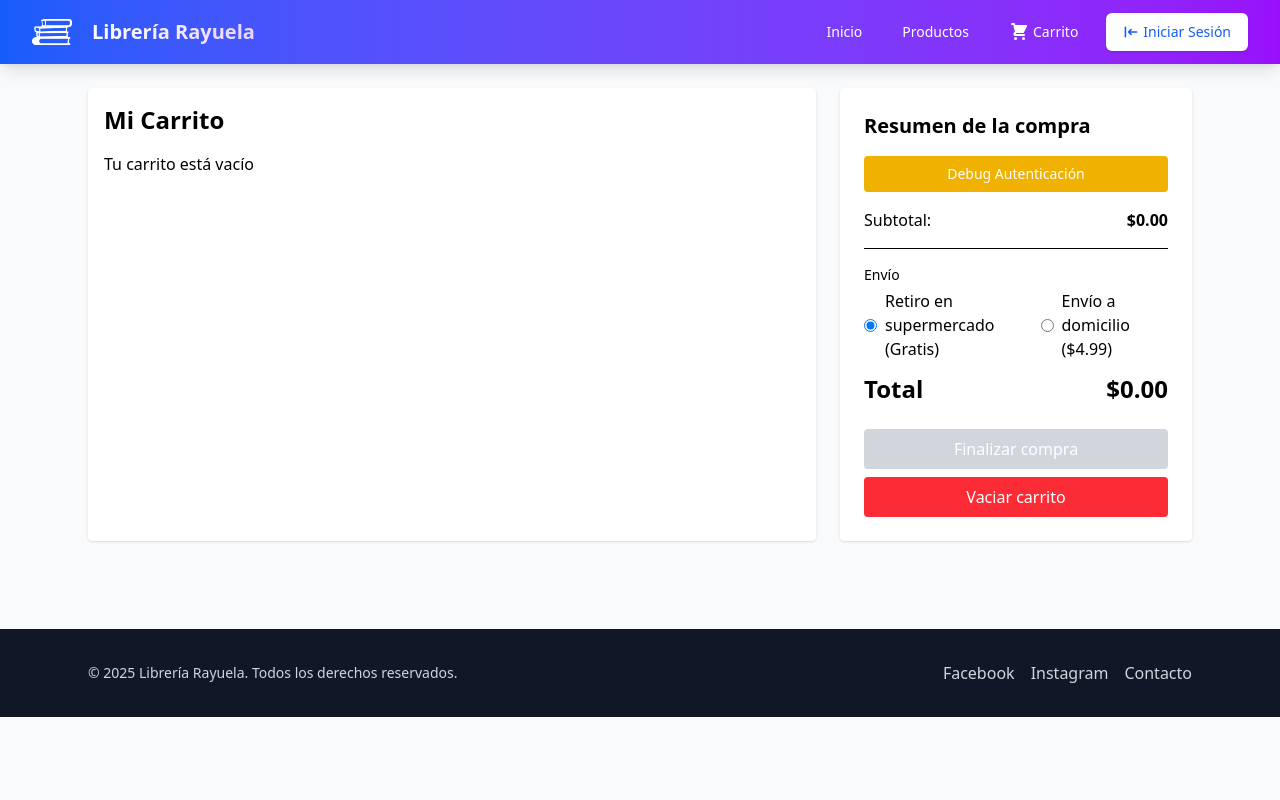
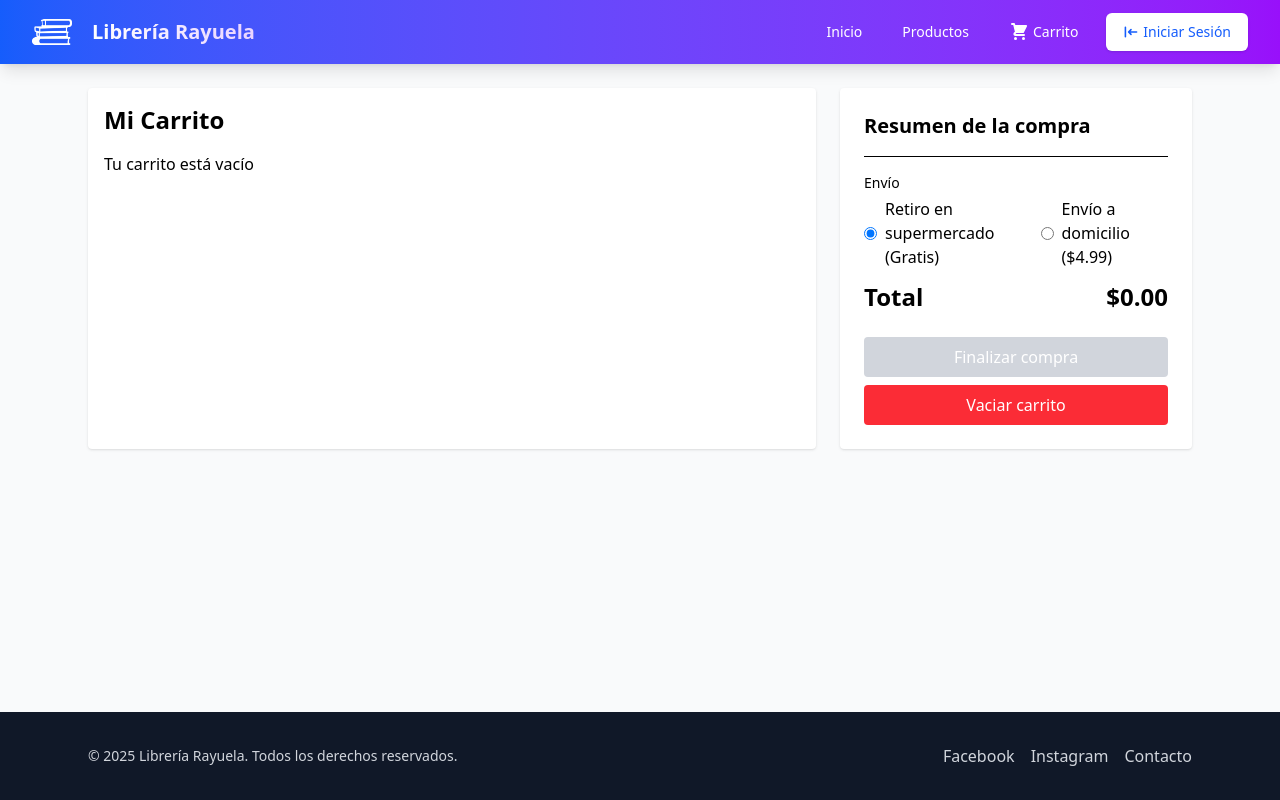
Before and after one commit to NACHOOFEI/LibreriaRayuela, a React (Vite) app in the folder Front-end/supermercado/: page /carrito in a window 1280 px wide. Built offline with nearby package versions, Linux system fonts and the light colour scheme.

Commit message:
Cambios en Carrito

```diff
--- a/Front-end/supermercado/src/App.jsx
+++ b/Front-end/supermercado/src/App.jsx
@@ -29,7 +29,7 @@
     hydrate();
   }, [hydrate]);
   return (
-    <div className="min-h-screen bg-gray-50">
+    <div className="min-h-screen flex flex-col bg-gray-50">
       {!hideNavbar && <Navbar />}
       <main className="flex-grow">
         <Suspense
--- a/Front-end/supermercado/src/components/cartSummary.jsx
+++ b/Front-end/supermercado/src/components/cartSummary.jsx
@@ -233,17 +233,10 @@
     <div className="bg-white p-6 rounded shadow">
       <h2 className="text-xl font-bold mb-4">Resumen de la compra</h2>
 
-      <button
-        onClick={debugAuth}
-        className="w-full mb-4 bg-yellow-500 text-white py-2 rounded text-sm"
-      >
-        Debug Autenticación
-      </button>
-
-      <div className="mb-2">
+      {/* <div className="mb-2">
         Subtotal:
         <span className="float-right font-bold">${subtotal.toFixed(2)}</span>
-      </div>
+      </div> */}
 
       <hr className="my-4" />
 
```
Also changed, not shown: 1 other file (tests, documents, lock files or other folders).
